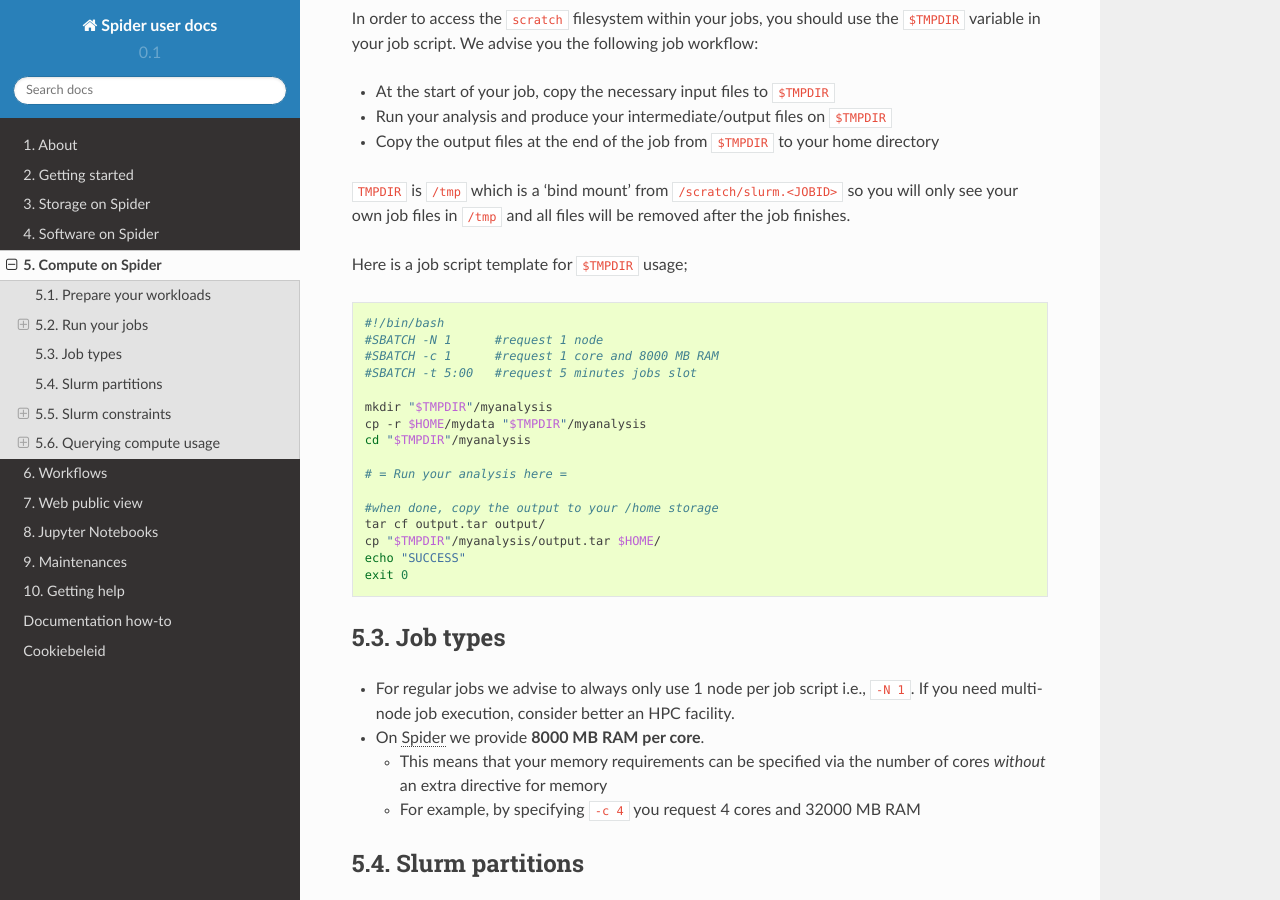
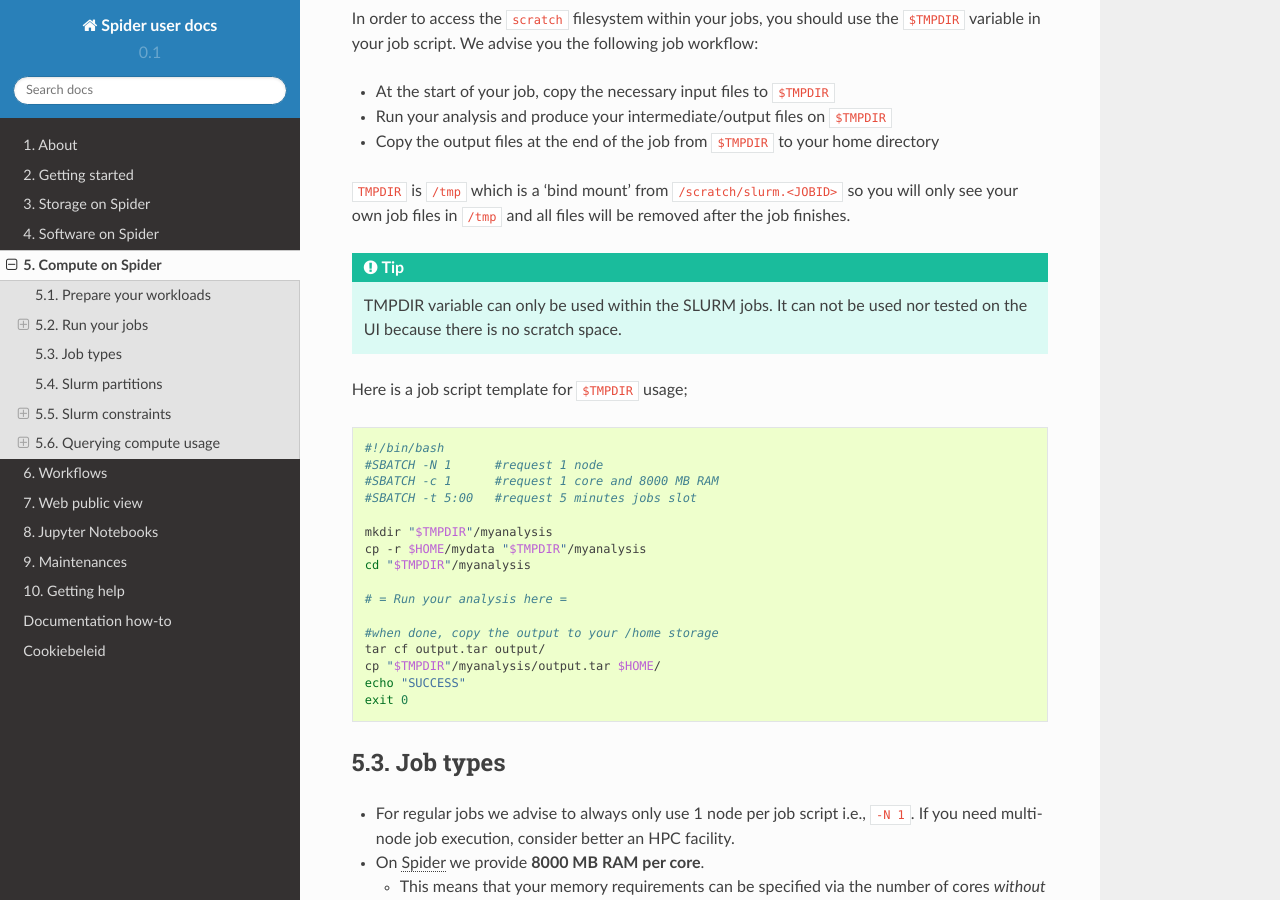
Before and after one commit to sara-nl/spiderdocs, a Sphinx documentation site: the page built from source/Pages/compute_on_spider.rst, in a window 1280 px wide and 900 px high, scrolled down 3330 px. Built offline with Sphinx 7.4.7 and the Read the Docs theme 2.0.0, drawn with Linux system fonts in a browser that asks for light colours.

Commit message:
Update compute_on_spider.rst

```diff
--- a/source/Pages/compute_on_spider.rst
+++ b/source/Pages/compute_on_spider.rst
@@ -180,6 +180,8 @@ job workflow:
 
 ``TMPDIR`` is ``/tmp`` which is a 'bind mount' from ``/scratch/slurm.<JOBID>`` so you will only see your own job files in ``/tmp`` and all files will be removed after the job finishes.
 
+.. Tip:: TMPDIR variable can only be used within the SLURM jobs. It can not be used nor tested on the UI because there is no scratch space.
+
 Here is a job script template for ``$TMPDIR`` usage;
 
 .. code-block:: bash
```
